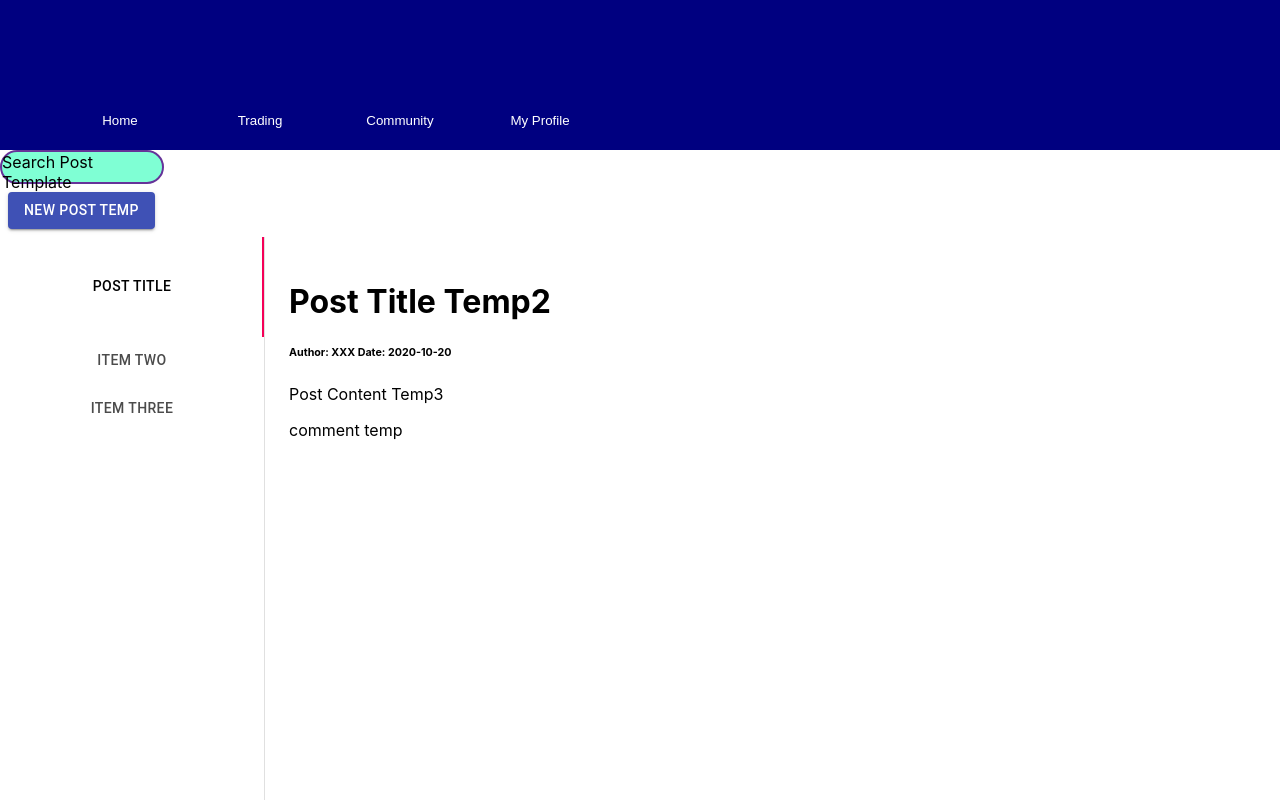
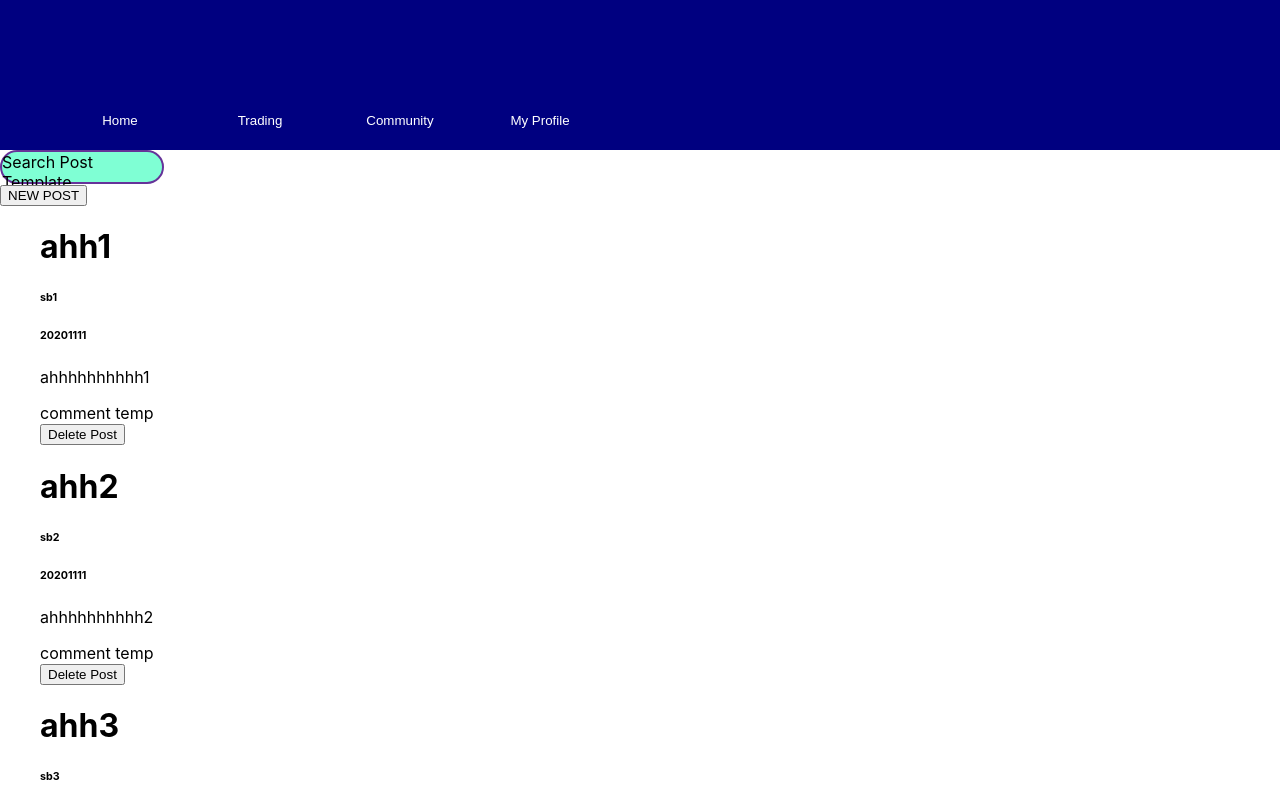
Before and after one commit to jackmao2007/CrypoGOGO, a React (Create React App) app in the folder client/: page /community in a window 1280 px wide. Shown: the top 800 px of the page. Built offline with nearby package versions, Linux system fonts and the light colour scheme.

Commit message:
implementation change

```diff
--- a/client/src/components/Community/NewPostButton/index.jsx
+++ b/client/src/components/Community/NewPostButton/index.jsx
@@ -1,26 +1,18 @@
-import React from 'react';
-import { makeStyles } from '@material-ui/core/styles';
-import Button from '@material-ui/core/Button';
+import React, { Component } from 'react';
 
-const useStyles = makeStyles((theme) => ({
-    root: {
-      '& > *': {
-        margin: theme.spacing(1),
-      },
-    },
-  }));
 
-  export default function NewPostButton() {
-    const classes = useStyles();
 
-    // handleNewPost() {};
+class NewPostButton extends Component{
+  render() {
+    const {addPost} = this.props;
 
     return (
-      <div className={classes.root}>
-        <Button variant="contained" color="primary" >
-          New Post Temp
-        </Button>
+      <button onClick={addPost}>NEW POST</button>
+    )
+  }
 
-      </div>
-    );
-  }
+
+
+}
+
+export default NewPostButton;
--- a/client/src/components/Community/PostList/Post/index.jsx
+++ b/client/src/components/Community/PostList/Post/index.jsx
@@ -1,16 +1,21 @@
 import React, { Component } from 'react';
 import PostComment from "./PostComment/index"
+import { removePost } from "../actions/stack"
 
 
 class Post extends Component{
 
     render() {
+        const { post, stackComponent } = this.props;
+
         return (
             <div>
-                <h1>{ this.props.title }</h1>
-                <h6>Author: XXX Date: 2020-10-20</h6>
-                <p> { this.props.content } </p>
+                <h1>{post.title}</h1>
+                <h6>{post.author}</h6>
+                <h6>{post.date}</h6>
+                <p>{post.content}</p>
                 <PostComment />
+                <button onClick={()=>removePost(stackComponent, post)}>Delete Post</button>
             </div>
         )
     }
--- /dev/null
+++ b/client/src/components/Community/PostList/actions/stack.js
@@ -0,0 +1,29 @@
+export const addPost = stack => {
+    const postList = stack.state.posts;
+
+    const post = {
+        title: "ahhNEW", author: "sbNEW", content: "ahhhhhhhhhhNEW", date: "20201111"
+    };
+
+    postList.push(post);
+
+    console.log(postList)
+
+    stack.setState({
+        posts: postList
+    });
+};
+
+
+
+export const removePost = (stack, post) => {
+    const notDeletedPosts = stack.state.posts.filter(p => {
+        return p !== post;
+    })
+
+    stack.setState({
+        posts: notDeletedPosts
+    })
+
+
+}
--- a/client/src/components/Community/PostList/index.jsx
+++ b/client/src/components/Community/PostList/index.jsx
@@ -1,96 +1,23 @@
-import React from 'react';
-import PropTypes from 'prop-types';
-import { makeStyles } from '@material-ui/core/styles';
-import Tabs from '@material-ui/core/Tabs';
-import Tab from '@material-ui/core/Tab';
-import Box from '@material-ui/core/Box';
-import Post from "./Post/index"
+import { TableBody } from '@material-ui/core';
+import React, { Component } from 'react';
+import Post from "./Post/index";
 
 
-function TabPanel(props) {
-  const { children, value, index, ...other } = props;
+class PostList extends Component {
+  render() {
+    const {posts, stackComponent} = this.props;
 
-  return (
-    <div
-      role="tabpanel"
-      hidden={value !== index}
-      id={`vertical-tabpanel-${index}`}
-      aria-labelledby={`vertical-tab-${index}`}
-      {...other}
-    >
-      {value === index && (
-        <Box p={3}>
-          {children}
-        </Box>
-      )}
-    </div>
-  );
+    return(
+      <div>
+        <ul>
+          {posts.map((post)=>
+            <Post post={post} stackComponent={stackComponent}></Post>
+          )}
+        </ul>
+      </div>
+    )
+  }
+
 }
 
-TabPanel.propTypes = {
-  children: PropTypes.node,
-  index: PropTypes.any.isRequired,
-  value: PropTypes.any.isRequired,
-};
-
-const width = 900;
-const height = 100;
-
-const sizeModifier = {
-  width: `${width}px`,
-  height: `${height}px`,
-};
-
-function a11yProps(index) {
-  return {
-    id: `vertical-tab-${index}`,
-    'aria-controls': `vertical-tabpanel-${index}`,
-  };
-}
-
-const useStyles = makeStyles((theme) => ({
-  root: {
-    flexGrow: 1,
-    backgroundColor: theme.palette.background.paper,
-    display: 'flex',
-    height: 800,
-  },
-  tabs: {
-    borderRight: `1px solid ${theme.palette.divider}`,
-  },
-}));
-
-export default function PostList() {
-  const classes = useStyles();
-  const [value, setValue] = React.useState(0);
-
-  const handleChange = (event, newValue) => {
-    setValue(newValue);
-  };
-
-  return (
-    <div className={classes.root}>
-      <Tabs
-        orientation="vertical"
-        variant="scrollable"
-        value={value}
-        onChange={handleChange}
-        aria-label="Vertical tabs example"
-        className={classes.tabs}
-      >
-        <Tab label="Post TiTle" style= {sizeModifier} {...a11yProps(2)} />
-        <Tab label="Item Two" {...a11yProps(1)} />
-        <Tab label="Item Three" {...a11yProps(0)} />
-      </Tabs>
-      <TabPanel value={value} index={2}>
-        <Post title = "Post Title Temp1" content = "Post Content Temp1"/>
-      </TabPanel>
-      <TabPanel value={value} index={1}>
-      <Post title = "Post Title Temp2" content = "Post Content Temp3"/>
-      </TabPanel>
-      <TabPanel value={value} index={0}>
-      <Post title = "Post Title Temp2" content = "Post Content Temp3"/>
-      </TabPanel>
-    </div>
-  );
-}
+export default PostList;
--- a/client/src/components/Community/index.jsx
+++ b/client/src/components/Community/index.jsx
@@ -3,17 +3,28 @@ import Navbar from "../Navbar/index";
 import SearchBox from "./SearchBox/index"
 import PostList from"./PostList/index"
 import NewPostButton from "./NewPostButton/index"
+import {addPost} from "./PostList/actions/stack"
 
 class Community extends Component {
-    state = {  }
+    state = {
+        postTitle: "",
+        postAuthor: "",
+        postContent: "",
+        postDate: "",
+        posts: [
+            {title: "ahh1", author: "sb1", content: "ahhhhhhhhhh1", date: "20201111"},
+            {title: "ahh2", author: "sb2", content: "ahhhhhhhhhh2", date: "20201111"},
+            {title: "ahh3", author: "sb3", content: "ahhhhhhhhhh3", date: "20201111"},
+        ]
+     }
 
     render() {
         return (
             <div>
                 <Navbar />
                 <SearchBox />
-                <NewPostButton />
-                <PostList />
+                <NewPostButton addPost={() => addPost(this)}/>
+                <PostList posts={this.state.posts} stackComponent={this}/>
             </div>
             );
     }
```
Also changed, not shown: client/src/components/Community/PostList/Post/MockPost.jsx (deleted).
